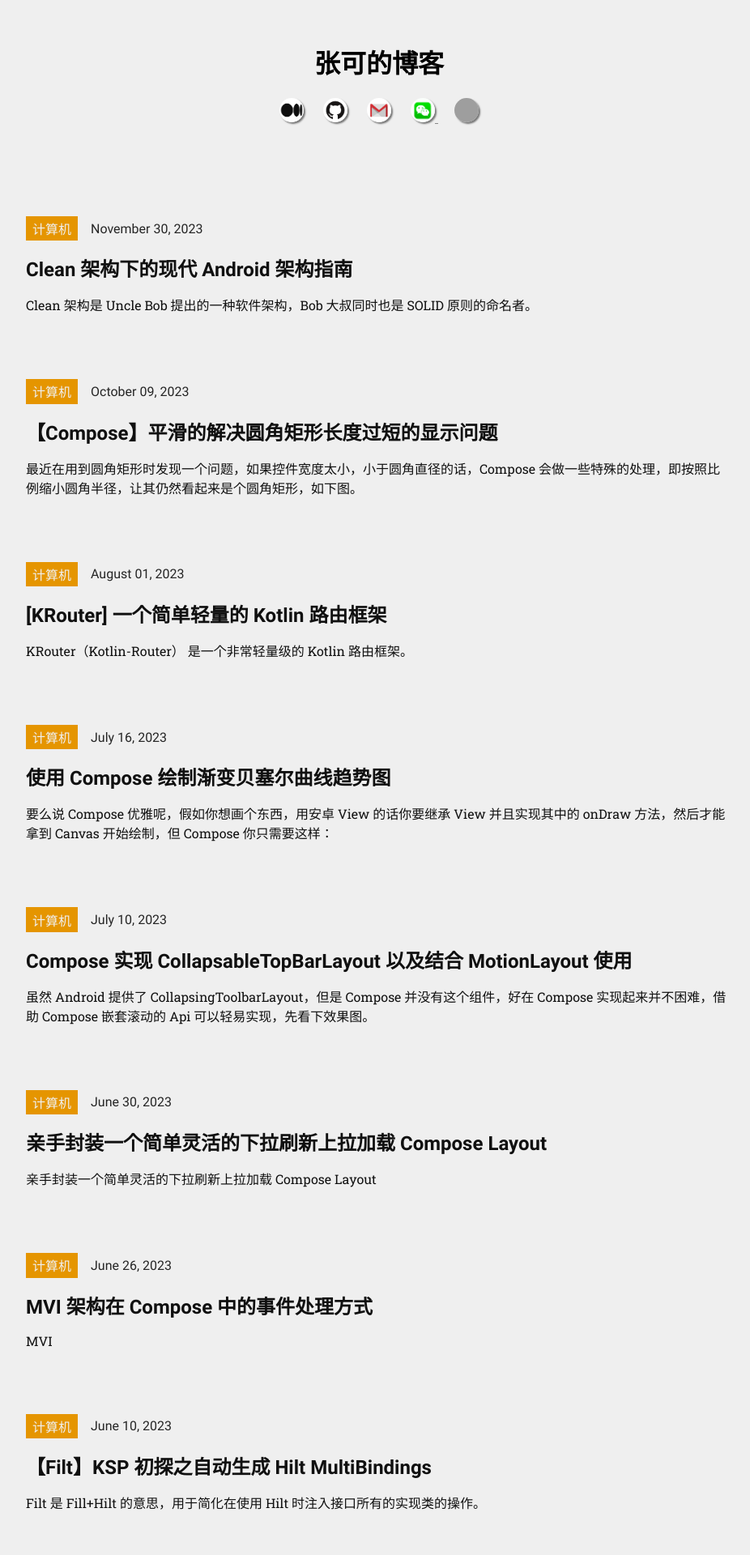
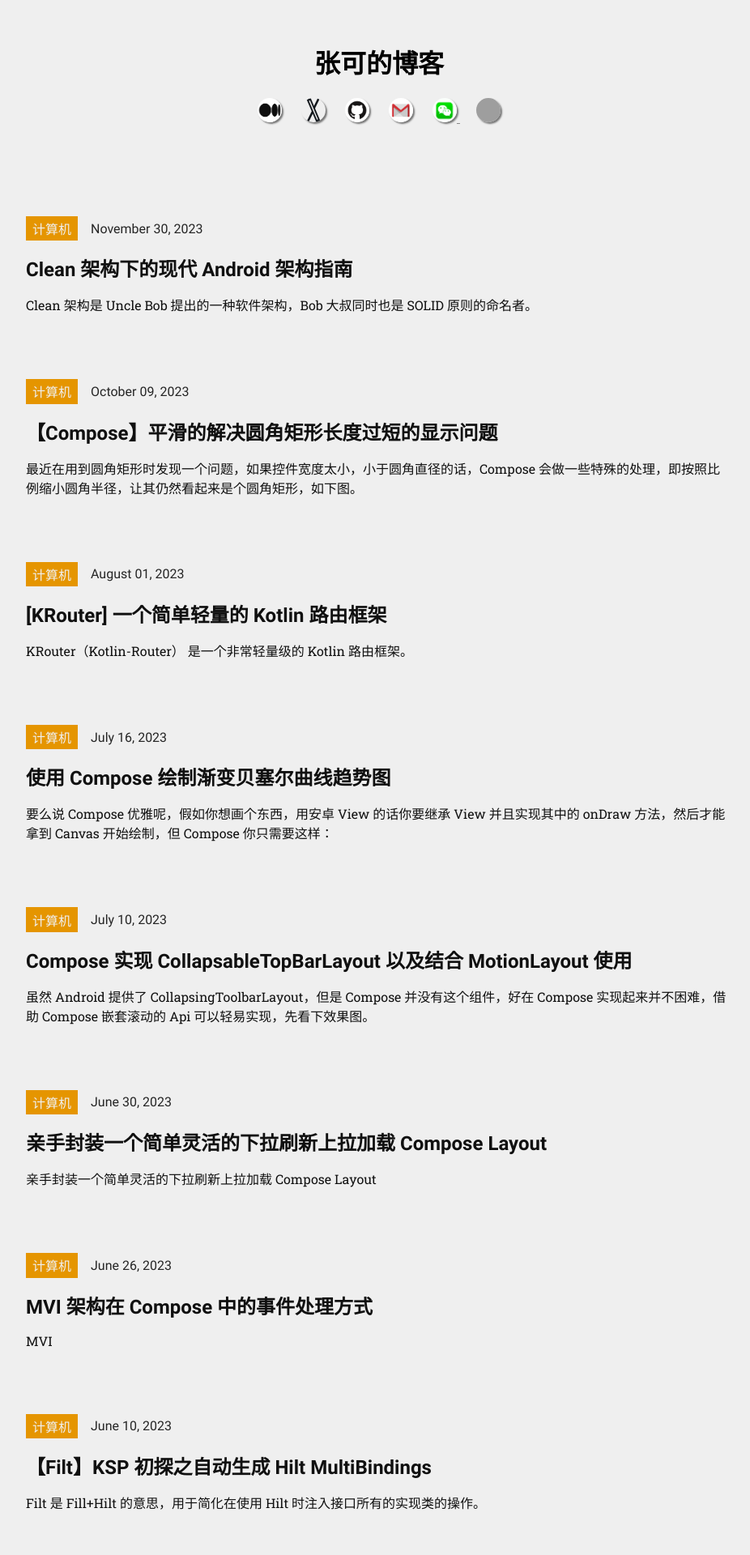
Before and after one commit to 0xZhangKe/0xZhangKe.github.io, a Jekyll site: the page built from index.markdown, in a window 1280 px wide. Shown: the top 1920 px of the page at 81% size, without its empty margins (172-1098 px from the left). Built offline with Jekyll 4.4.1, drawn with Linux system fonts in a browser that asks for light colours; grey boxes are pictures that could not be loaded.

Commit message:
add X menu

```diff
--- a/_includes/header.html
+++ b/_includes/header.html
@@ -74,6 +74,7 @@
 
     <div>
         <a href="https://medium.com/@kezhang404"><img class="first_menu" src="/assets/img/medium.png" /></a>
+        <a href="https://twitter.com/zhangke19"><img class="other_menu" src="/assets/img/X-Logo.png" /></a>
         <a href="https://github.com/0xZhangKe"><img class="other_menu" src="/assets/img/github.png" /></a>
         <a href="mailto:kezhang404@gmail.com"><img class="other_menu" src="/assets/img/mail.jpg" /></a>
         <a href="" onmouseout="hiddenPic();" onmousemove="showPic(event,'/assets/img/subscribe_account.jpg');">
```
Also changed, not shown: assets/img/X-Logo.png (added).
